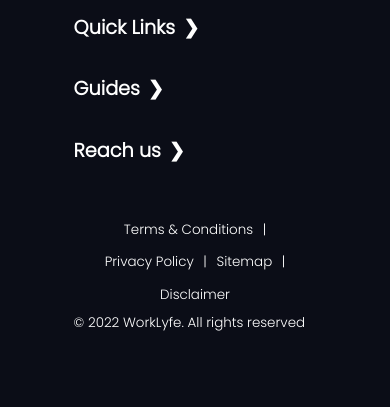
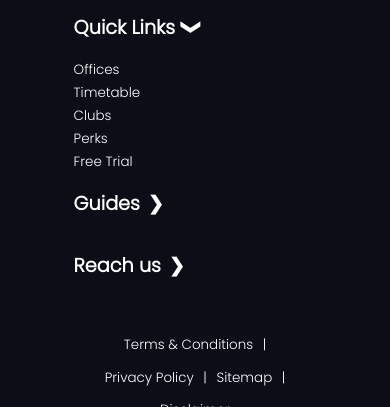
Before and after one commit to aoslovcan/q-slicing-assignment, a website built with webpack: page src/index.html in a window 390 px wide. Both pictures are taken after a click on the element 194 px from the left and 464 px from the top of the page. Shown: the part 437-844 px from the top of the page. Built offline with nearby package versions, Linux system fonts and the light colour scheme; no server answers.

Commit message:
fix code and add Readme file

```diff
--- a/src/index.html
+++ b/src/index.html
@@ -24,7 +24,7 @@
             <button class="c-button c-button--green">See the benefits</button>
         </div>
         <div class="c-hero-slider__content swiper-slide column">
-            <h1 class="title title--xl-size title--white">Welcome to Work<span
+            <h1 class="title title--xl-size title--white">elcome to Work<span
                     class="c-hero-slider__content__green-part">lyfe</span>
                 Office</h1>
             <button class="c-button c-button--green">See the benefits</button>
--- a/src/static/js/components/TreeComponentController.js
+++ b/src/static/js/components/TreeComponentController.js
@@ -1,12 +1,12 @@
 export default class TreeComponentController {
   init() {
-    let arrowElem = document.querySelectorAll(".arrow");
+    let arrowElems = document.querySelectorAll(".arrow");
 
-    if (arrowElem) {
-      for (let i = 0; i < toggler.length; i++) {
-        arrowElem[i].addEventListener("click", () => {
-          arrowElem[i].classList.toggle("arrow-down");
-          arrowElem[i].parentElement.parentElement
+    if (arrowElems) {
+      for (let i = 0; i < arrowElems.length; i++) {
+        arrowElems[i].addEventListener("click", () => {
+          arrowElems[i].classList.toggle("arrow-down");
+          arrowElems[i].parentElement.parentElement
             .querySelector(".nested")
             .classList.toggle("active");
         });
```
Also changed, not shown: README.md (added).
